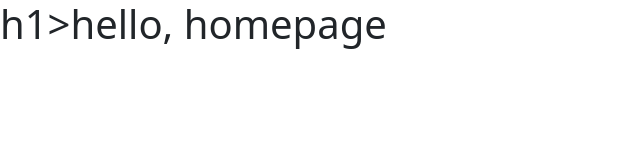
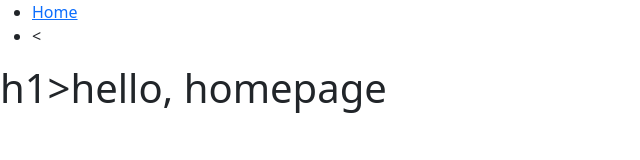
Before and after one commit to johnbull-eghianruwa/cs50x-assignments-and-finalProject, a plain HTML site: page homepage/index.html in a window 1280 px wide. Shown: the whole page, without its empty margins (0-640 px from the left). Drawn offline with nearby package versions, Linux system fonts and the light colour scheme.

Commit message:
Mon, Sep 18, 2023, 12:25 PM +02:00

```diff
--- a/homepage/index.html
+++ b/homepage/index.html
@@ -12,7 +12,14 @@
     <body>
         <header id="links">
             <nav class="header">
-
+                <ul class="list">
+                    <li>
+                        <a href="home">Home</a>
+                    </li>
+                    <li>
+                        <
+                    </li>
+                </ul>
             </nav>
         </header>
 
```
